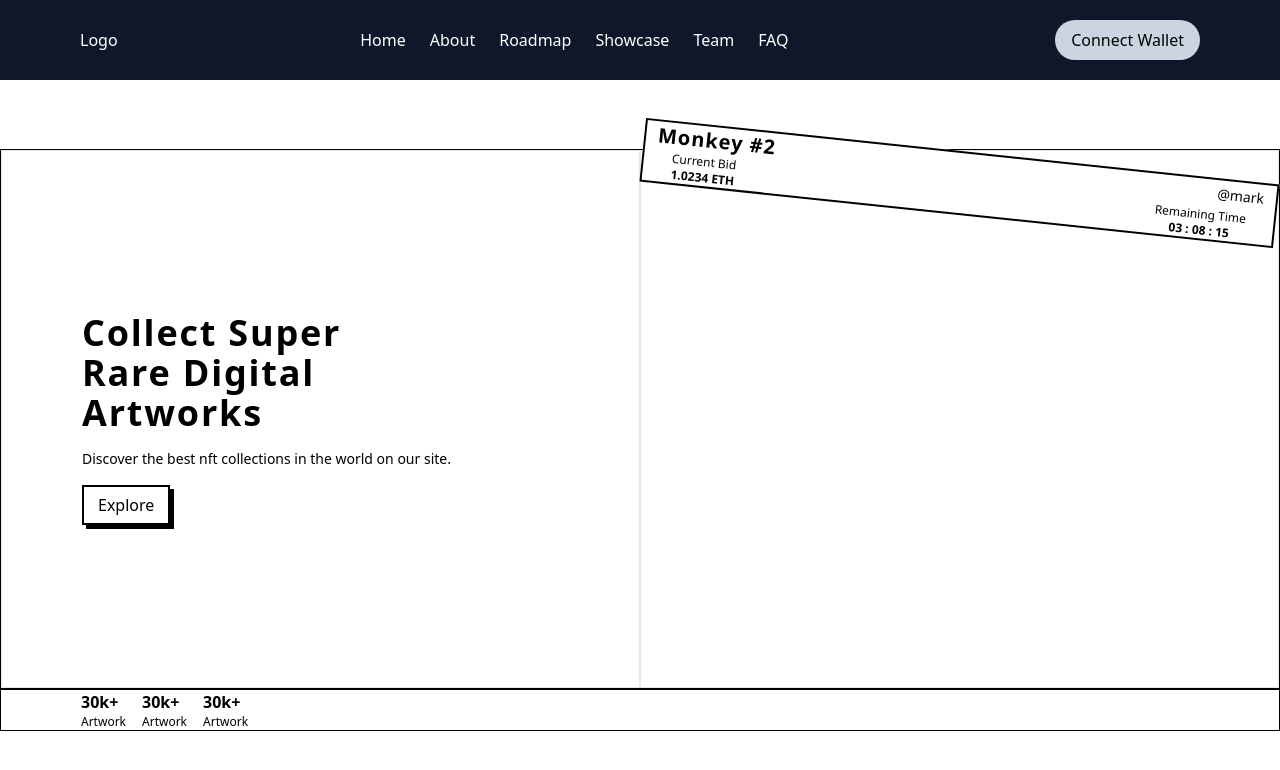
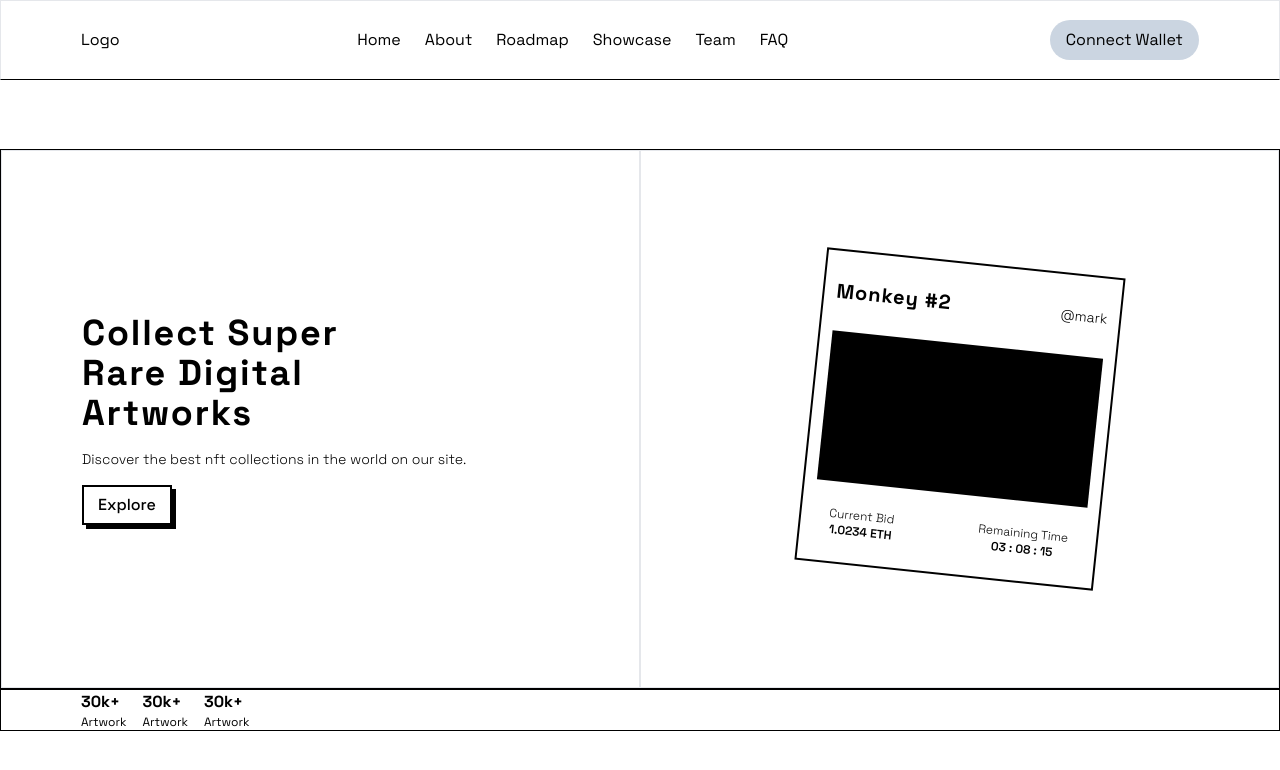
Before and after one commit to CharlesCarr/next-nft-landing-page, a Next.js app: page / in a window 1280 px wide. Shown: the top 770 px of the page. Built offline with nearby package versions, Linux system fonts and the light colour scheme.

Commit message:
add google font family

```diff
--- a/components/NFTCard.tsx
+++ b/components/NFTCard.tsx
@@ -20,21 +20,18 @@ const NFTCard = ({
   background,
 }: NFTCardProps) => {
   return (
-    <div className="relative h-full w-full">
-      {background ? (
     <div
-          className={`bg-black w-[${width}] h-[${height}] absolute -left-3 top-3 ${rotation}`}
-        ></div>
-      ) : null}
-      <div
-        className={`bg-white w-[${width}] h-[${height}] flex flex-col justify-center items-center px-3 border-2 border-black ${rotation}`}
+      className={`bg-white ${width} h-[${height}px] flex flex-col justify-center items-center px-3 border-2 border-black ${rotation}`}
     >
-        <div className="flex justify-between items-center h-1/6 w-full">
+        {/* h-[${height/6}px] */}
+      <div className={`flex justify-between items-center h-[80px] w-full`}>
         <p className="font-bold text-xl tracking-wider">{nft}</p>
         <p className="text-sm font-light">{name}</p>
       </div>
-        <div className="bg-black h-4/6 w-full"></div>
-        <div className="h-1/6 w-full flex justify-between items-center px-4">
+      {/* h-[${height * 4/6}px] */}
+      <div className={`bg-black h-[150px] w-full`}></div>
+      {/* h-[${height/6}px] */}
+      <div className={`h-[80px] w-full flex justify-between items-center px-4`}>
         <div className="flex flex-col justify-center items-center">
           <p className="font-light text-xs">Current Bid</p>
           <p className="font-semibold text-xs">{price}</p>
@@ -45,7 +42,6 @@ const NFTCard = ({
         </div>
       </div>
     </div>
-    </div>
   );
 };
 
--- a/components/Nav.tsx
+++ b/components/Nav.tsx
@@ -2,7 +2,7 @@ import React from "react";
 
 const Nav = () => {
   return (
-    <div className="bg-slate-900 w-full h-20 text-center text-white flex items-center justify-center">
+    <div className="bg-white border-b-black border w-full h-20 text-center flex items-center justify-center">
       <nav className="flex justify-between items-center w-full mx-20">
         <p>Logo</p>
 
--- a/components/Top.tsx
+++ b/components/Top.tsx
@@ -39,8 +39,10 @@ const Top = () => {
             name={"@mark"}
             price={"1.0234 ETH"}
             time={"03 : 08 : 15"}
-            height={"150px"}
-            width={"250px"}
+            // 150
+            height={"400"}
+            // 250
+            width={"test"}
             rotation={"rotate-6"}
             background={true}
           />
--- /dev/null
+++ b/components/layout/layout.tsx
@@ -0,0 +1,17 @@
+// app/layout.tsx
+import { Space_Grotesk } from "@next/font/google";
+
+// If loading a variable font, you don't need to specify the font weight
+const space = Space_Grotesk();
+
+export default function RootLayout({
+  children,
+}: {
+  children: React.ReactNode;
+}) {
+  return (
+    <html lang="en" className={space.className}>
+      <body>{children}</body>
+    </html>
+  );
+}
--- a/next.config.js
+++ b/next.config.js
@@ -2,6 +2,11 @@
 const nextConfig = {
   reactStrictMode: true,
   swcMinify: true,
+  // experimental: {
+  //   fontLoaders: [
+  //     { loader: '@next/font/google', options: { subsets: ['latin'] } },
+  //   ],
+  // },
 }
 
 module.exports = nextConfig
--- a/package.json
+++ b/package.json
@@ -9,6 +9,7 @@
     "lint": "next lint"
   },
   "dependencies": {
+    "@next/font": "^13.0.0",
     "gsap": "^3.11.3",
     "next": "13.0.0",
     "react": "18.2.0",
--- a/pages/_app.tsx
+++ b/pages/_app.tsx
@@ -1,6 +1,6 @@
-import '../styles/globals.css'
-import type { AppProps } from 'next/app'
+import "../styles/globals.css";
+import type { AppProps } from "next/app";
 
 export default function App({ Component, pageProps }: AppProps) {
-  return <Component {...pageProps} />
+  return <Component {...pageProps} />;
 }
--- /dev/null
+++ b/pages/_document.tsx
@@ -0,0 +1,21 @@
+import { Html, Head, Main, NextScript } from "next/document";
+
+export default function Document() {
+  return (
+    <Html>
+      <Head>
+        <link rel="preconnect" href="https://fonts.googleapis.com" />
+        {/* crossorigin */}
+        <link rel="preconnect" href="https://fonts.gstatic.com" />
+        <link
+          href="https://fonts.googleapis.com/css2?family=Space+Grotesk:wght@300;400;500;600;700&display=swap"
+          rel="stylesheet"
+        />
+      </Head>
+      <body>
+        <Main />
+        <NextScript />
+      </body>
+    </Html>
+  );
+}
--- a/pages/index.tsx
+++ b/pages/index.tsx
@@ -9,6 +9,7 @@ import Top from "../components/Top";
 import Roadmap from "../components/sections/Roadmap";
 import Showcase from "../components/sections/Showcase";
 import Faq from "../components/sections/Faq";
+import { Inter } from '@next/font/google'
 
 export default function Home() {
   return (
--- a/styles/globals.css
+++ b/styles/globals.css
@@ -6,3 +6,8 @@
   height: calc(100vh - 5rem);
   min-height: calc(100vh - 5rem);
 }
+
+/* small medium large w/ h & w */
+.test {
+    width: 300px;
+}
--- a/tailwind.config.js
+++ b/tailwind.config.js
@@ -17,6 +17,9 @@ module.exports = {
         reverse: 'move linear infinite reverse 15s',
       }
     },
+    fontFamily: {
+      sans: ['Space Grotesk', 'sans-serif'],
+    },
   },
   plugins: [],
 };
```
Also changed, not shown: 1 other file (tests, documents, lock files or other folders). Lines whose indentation alone changed are shown as unchanged.
